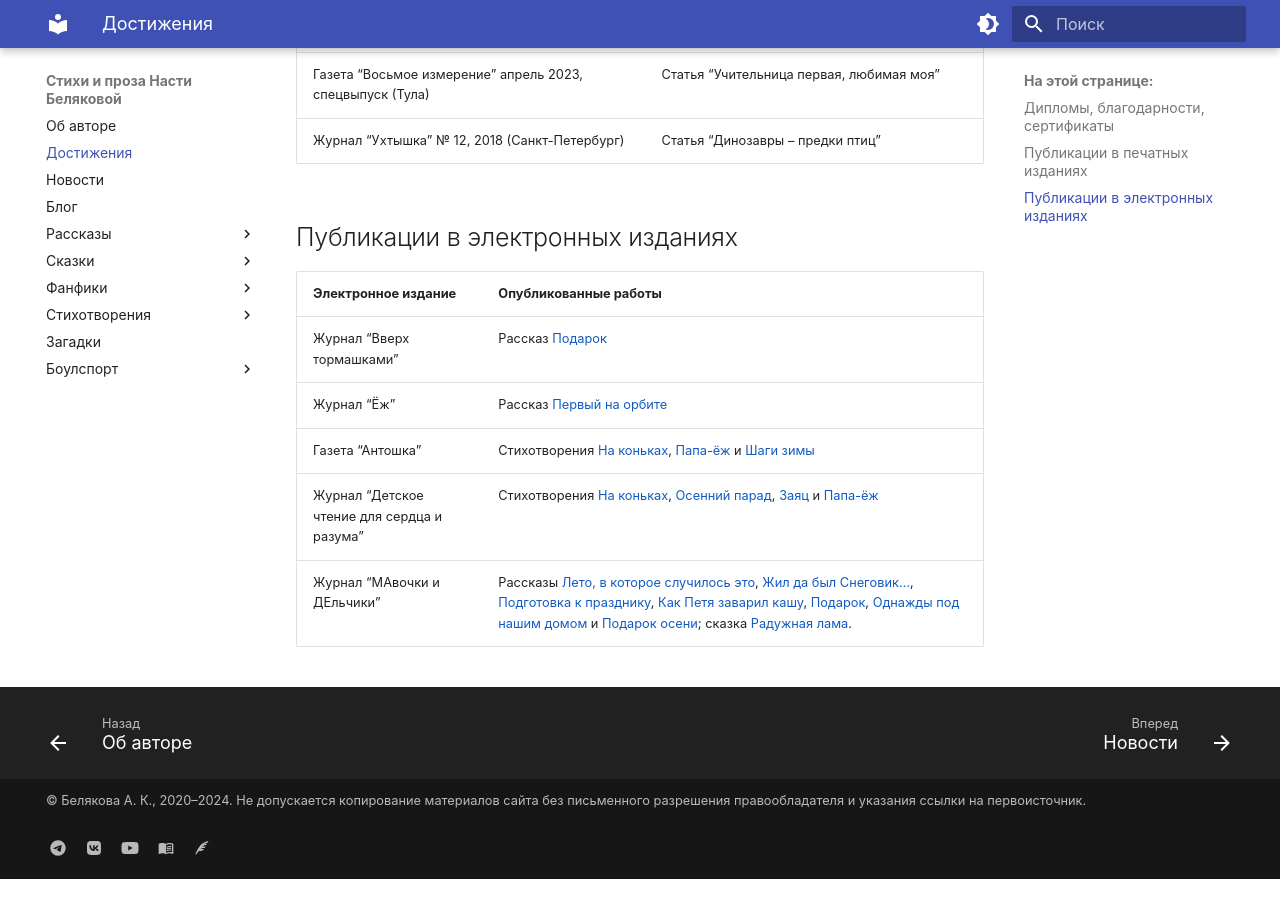
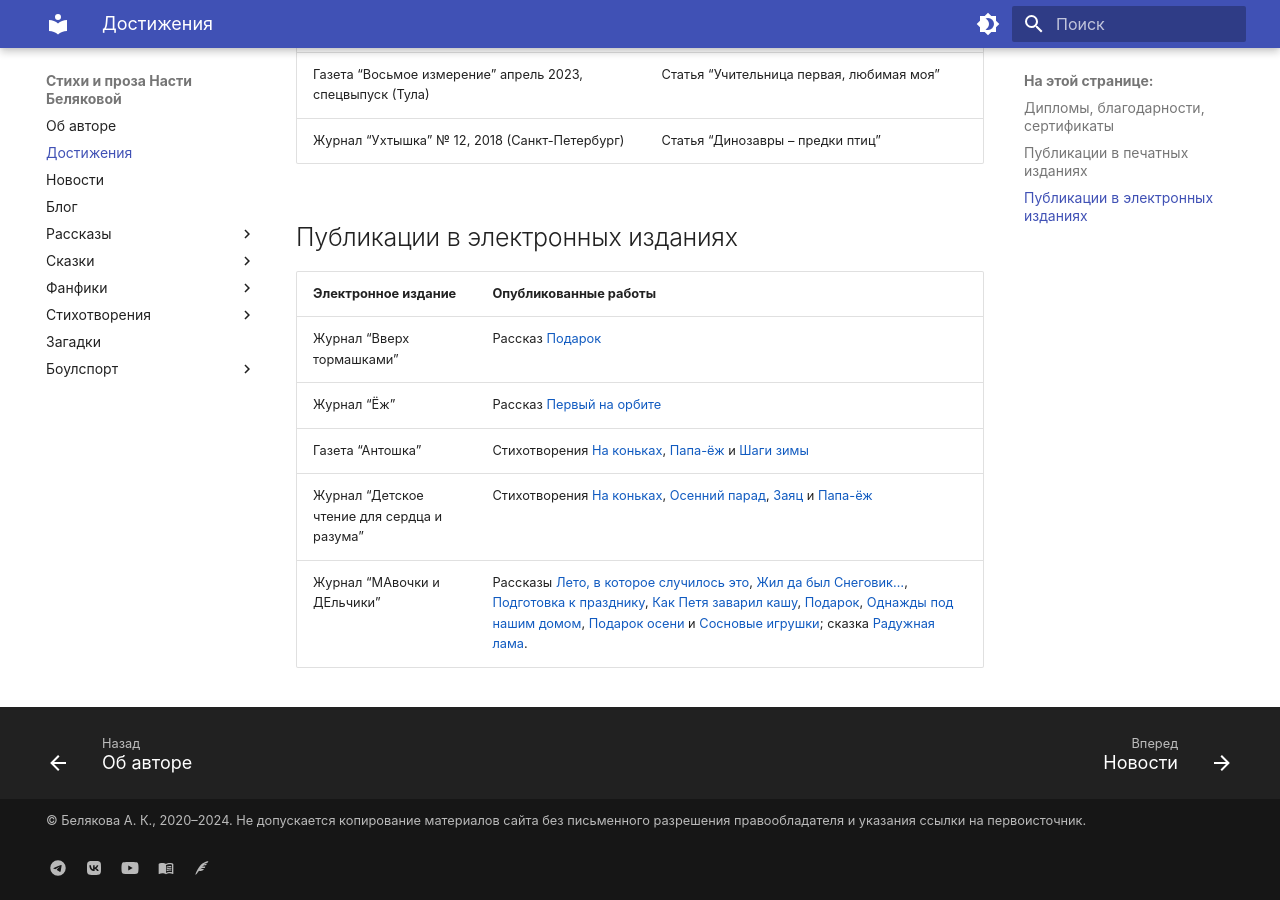
Before and after one commit to lib-beliakova/lib-beliakova.github.io, an MkDocs documentation site: the page built from docs/achievements.md, in a window 1280 px wide and 900 px high, scrolled down 2665 px. Built offline with MkDocs 1.6.1 and Material for MkDocs 9.7.7, drawn with Linux system fonts in a browser that asks for light colours; before the commit the page ends 3544 px from its top, so only the background shows below that.

Commit message:
Update achievements

```diff
--- a/docs/achievements.md
+++ b/docs/achievements.md
@@ -315,4 +315,4 @@ function showSlides(n) {
 | Журнал "Ёж"                                                 | Рассказ [Первый на орбите](stories/first-in-orbit.md)|
 | Газета "Антошка"                                            | Стихотворения [На коньках](poems/skating.md), [Папа-ёж](poems/dad-hedgehog.md) и [Шаги зимы](poems/winter.md) |
 | Журнал "Детское чтение для сердца и разума"                 | Стихотворения [На коньках](poems/skating.md), [Осенний парад](poems/autumn-parade.md), [Заяц](poems/the-hare.md) и [Папа-ёж](poems/dad-hedgehog.md) |
-| Журнал "МАвочки и ДЕльчики"                                 | Рассказы [Лето, в которое случилось это](stories/summer.md), [Жил да был Снеговик...](stories/snowman.md), [Подготовка к празднику](stories/preparation-for-festival.md), [Как Петя заварил кашу](stories/petya.md), [Подарок](stories/present-mashka.md), [Однажды под нашим домом](stories/under-our-house.md) и [Подарок осени](stories/autumn-gift.md); cказка [Радужная лама](tales/rainbow-lama.md). |
+| Журнал "МАвочки и ДЕльчики"                                 | Рассказы [Лето, в которое случилось это](stories/summer.md), [Жил да был Снеговик...](stories/snowman.md), [Подготовка к празднику](stories/preparation-for-festival.md), [Как Петя заварил кашу](stories/petya.md), [Подарок](stories/present-mashka.md), [Однажды под нашим домом](stories/under-our-house.md), [Подарок осени](stories/autumn-gift.md) и [Сосновые игрушки](stories/sosna.md); cказка [Радужная лама](tales/rainbow-lama.md). |
```
